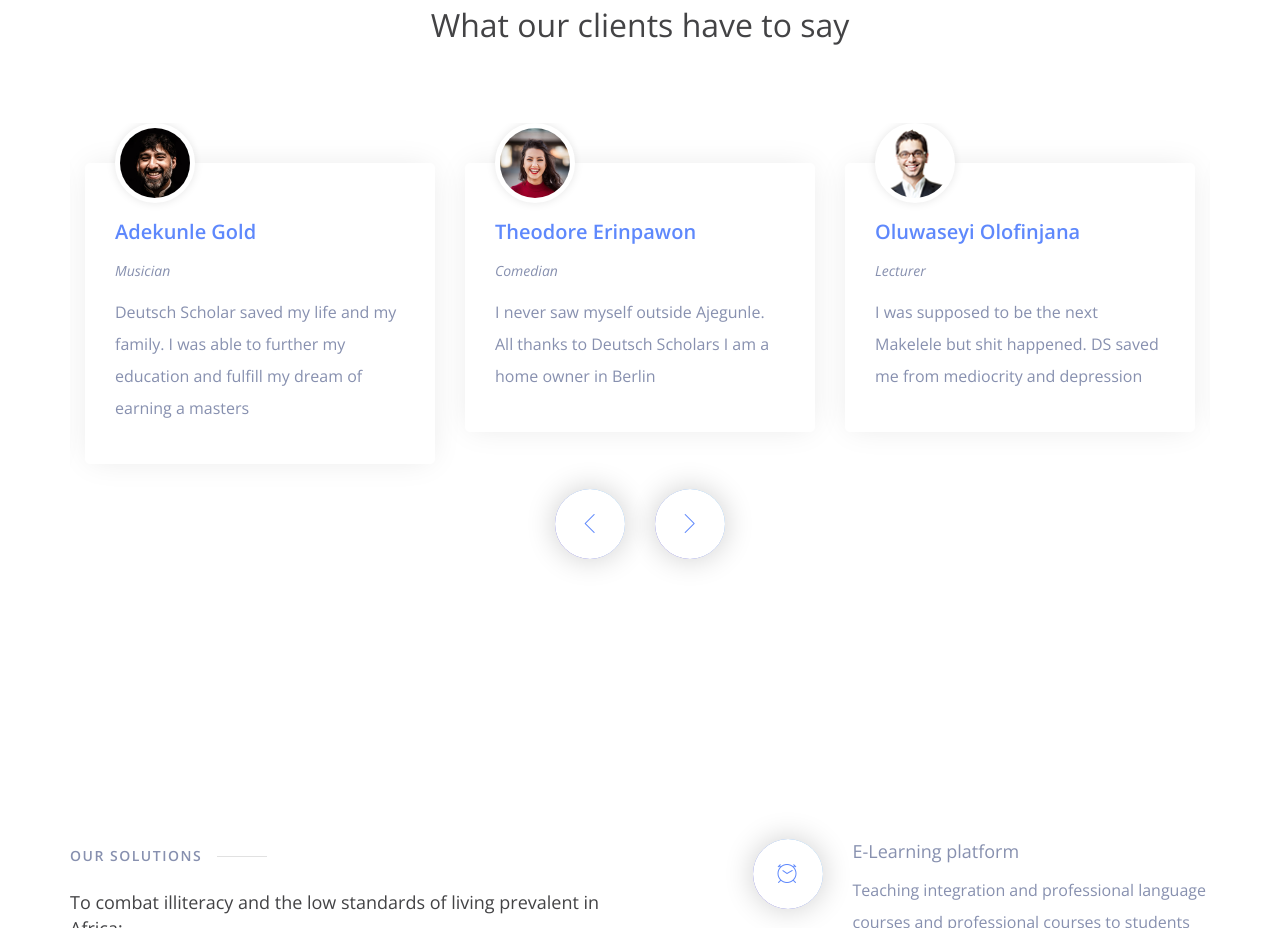
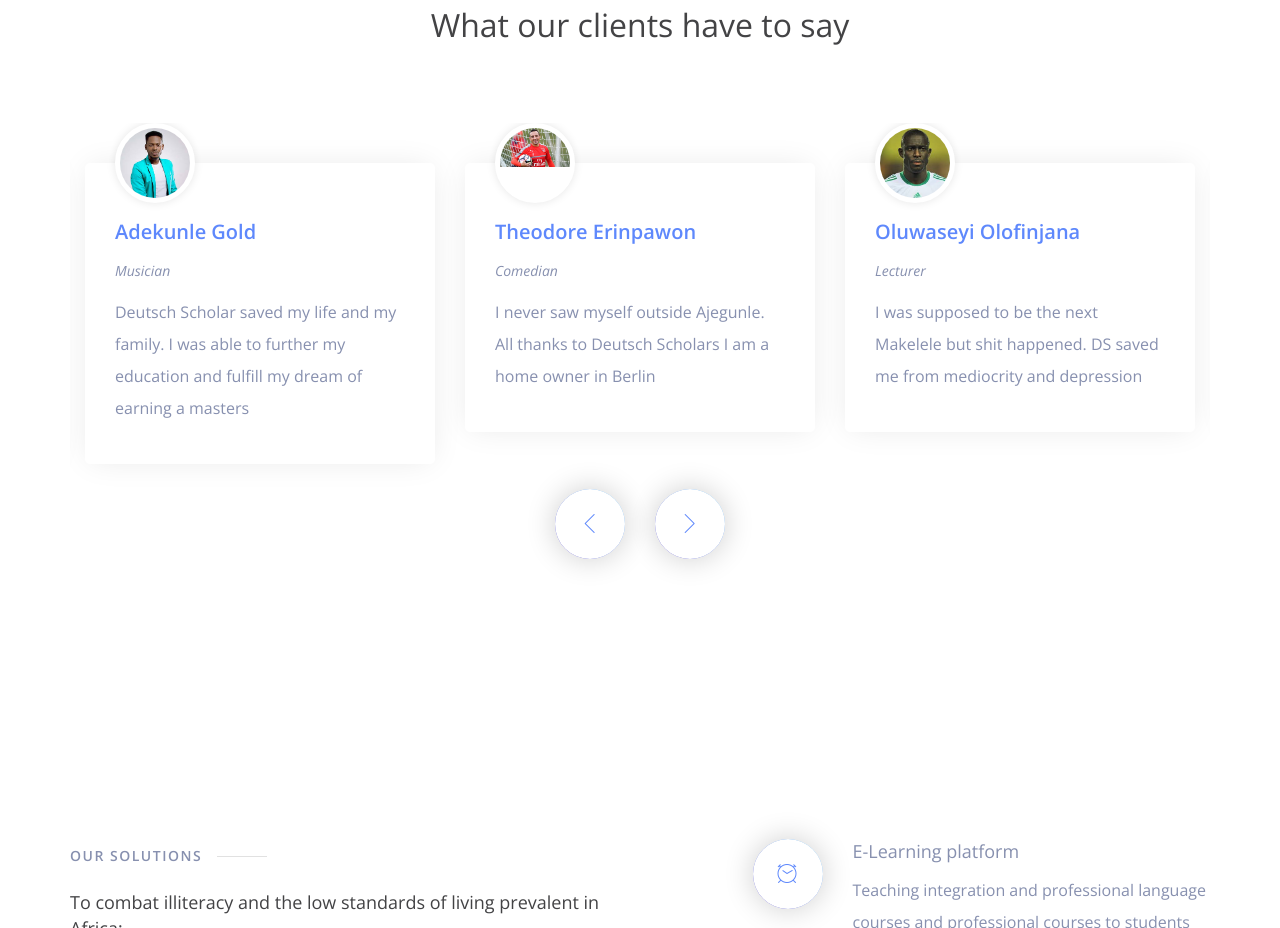
Before and after one commit to Oluwa-Femi/deutsch-scholar, a plain HTML site: page index.html in a window 1280 px wide. Shown: the part 3616-4544 px from the top of the page. Drawn offline with nearby package versions, Linux system fonts and the light colour scheme.

Commit message:
Image addition to testimonial

```diff
--- a/index.html
+++ b/index.html
@@ -256,7 +256,7 @@
                     <div class="team-slide">
                         <div class="team-box">
                             <div class="team-image">
-                                <img src="images/team-1.png" alt="">
+                                <img src="images/no.jpg" alt="">
                             </div>
                             <h4>No Fakin Wan</h4>
                             <h6 class="position">Creative artist</h6>
@@ -264,7 +264,7 @@
                         </div>
                         <div class="team-box">
                             <div class="team-image">
-                                <img src="images/team-2.jpg" alt="">
+                                <img src="images/adekunle.jpg" alt="">
                             </div>
                             <h4>Adekunle Gold</h4>
                             <h6 class="position">Musician</h6>
@@ -272,7 +272,7 @@
                         </div>
                         <div class="team-box">
                             <div class="team-image">
-                                <img src="images/team-3.jpg" alt="">
+                                <img src="images/santi.jpg" alt="">
                             </div>
                             <h4>Theodore Erinpawon</h4>
                             <h6 class="position">Comedian</h6>
@@ -280,7 +280,7 @@
                         </div>
                         <div class="team-box">
                             <div class="team-image">
-                                <img src="images/team-1.png" alt="">
+                                <img src="images/seyi.jpg" alt="">
                             </div>
                             <h4>Oluwaseyi Olofinjana</h4>
                             <h6 class="position">Lecturer</h6>
@@ -288,7 +288,7 @@
                         </div>
                         <div class="team-box">
                             <div class="team-image">
-                                <img src="images/team-2.jpg" alt="">
+                                <img src="images/bubu.jpg" alt="">
                             </div>
                             <h4>Muhammadu Buhari</h4>
                             <h6 class="position">Professional farmer</h6>
@@ -296,7 +296,7 @@
                         </div>
                         <div class="team-box">
                             <div class="team-image">
-                                <img src="images/team-3.jpg" alt="">
+                                <img src="images/fela.jpg" alt="">
                             </div>
                             <h4>Fela Durotoye</h4>
                             <h6 class="position">Aspire to perspire</h6>
```
Also changed, not shown: images/adekunle.jpg (added), images/bubu.jpg (added), images/fela.jpg (added), images/no.jpg (added), images/santi.jpg (added), images/seyi.jpg (added).
